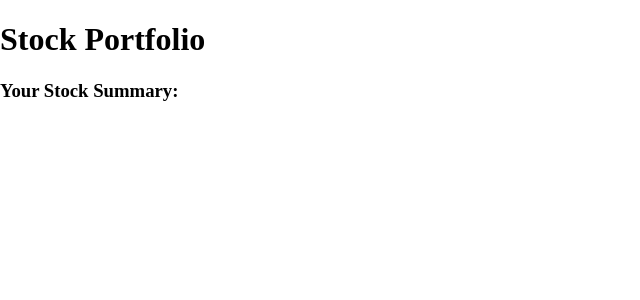
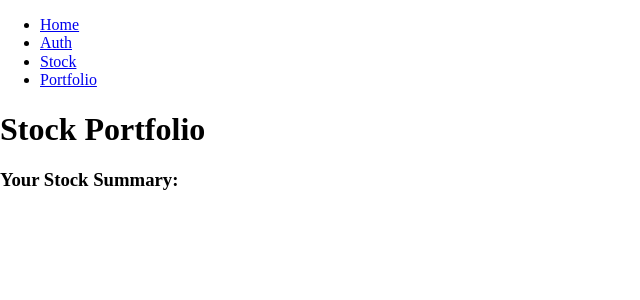
Before and after one commit to Patricia888/pyramid-stocks, a Python web app: template pyramid_stocks/pyramid_stocks/templates/index.jinja2 in a window 1280 px wide. Shown: the top 300 px of the page, without its empty margins (0-640 px from the left). Run offline with Jinja, Linux system fonts and the light colour scheme; the template is opened without the code that fills it, so the values that code supplies are empty.

Commit message:
index change

```diff
--- a/pyramid_stocks/pyramid_stocks/templates/index.jinja2
+++ b/pyramid_stocks/pyramid_stocks/templates/index.jinja2
@@ -7,10 +7,16 @@
     <title>Stock Portfolio</title>
 
     <link rel="stylesheet" href="styles/normalize.css">
+
 </head>
 <body>
     <nav>
-
+        <ul>
+            <li><a href="/">Home</a></li>
+            <li><a href="/auth">Auth</a></li>
+            <li><a href="/stock">Stock</a></li>
+            <li><a href="/portfolio">Portfolio</a></li>
+        </ul>
     </nav>
 
     <h1>Stock Portfolio</h1>
```
